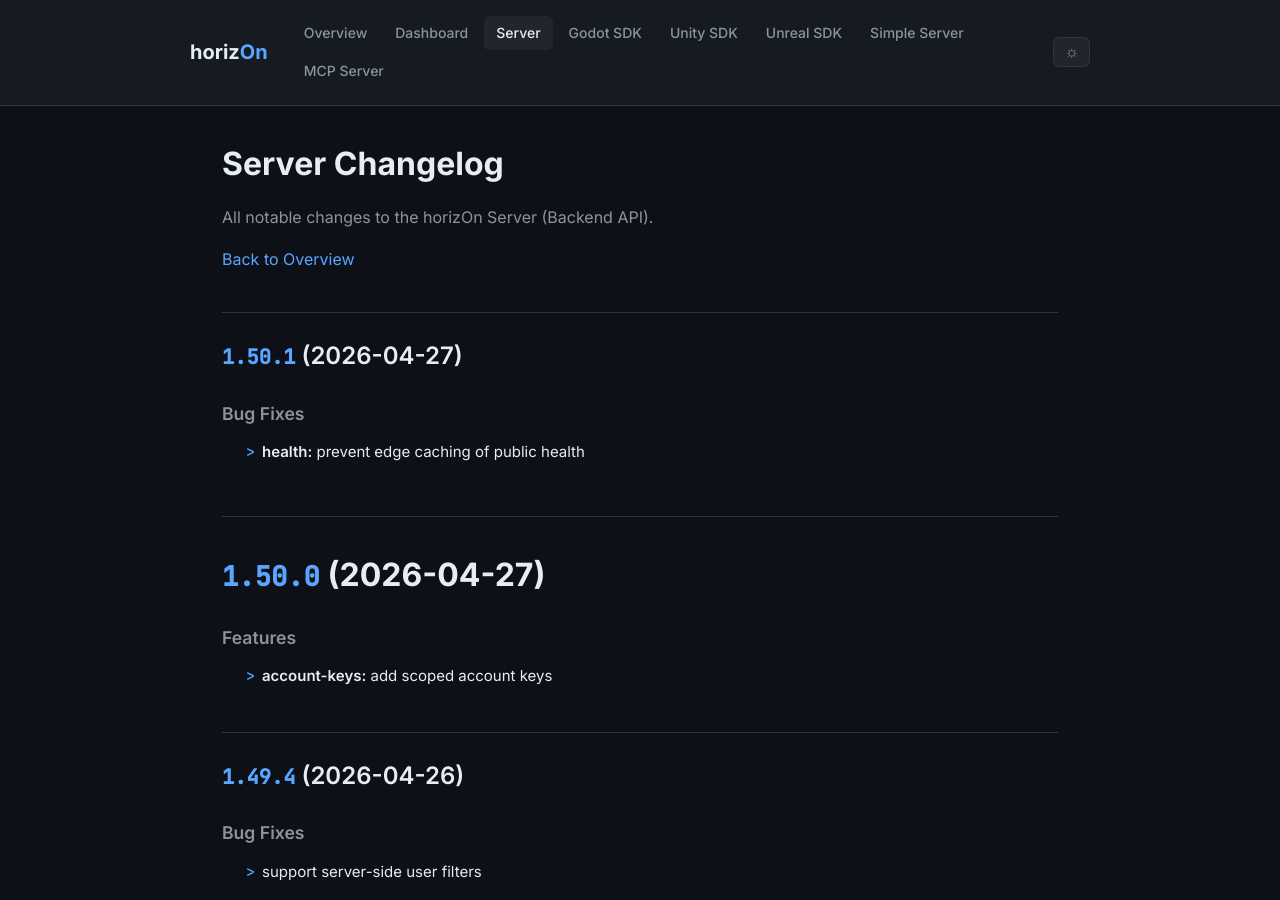
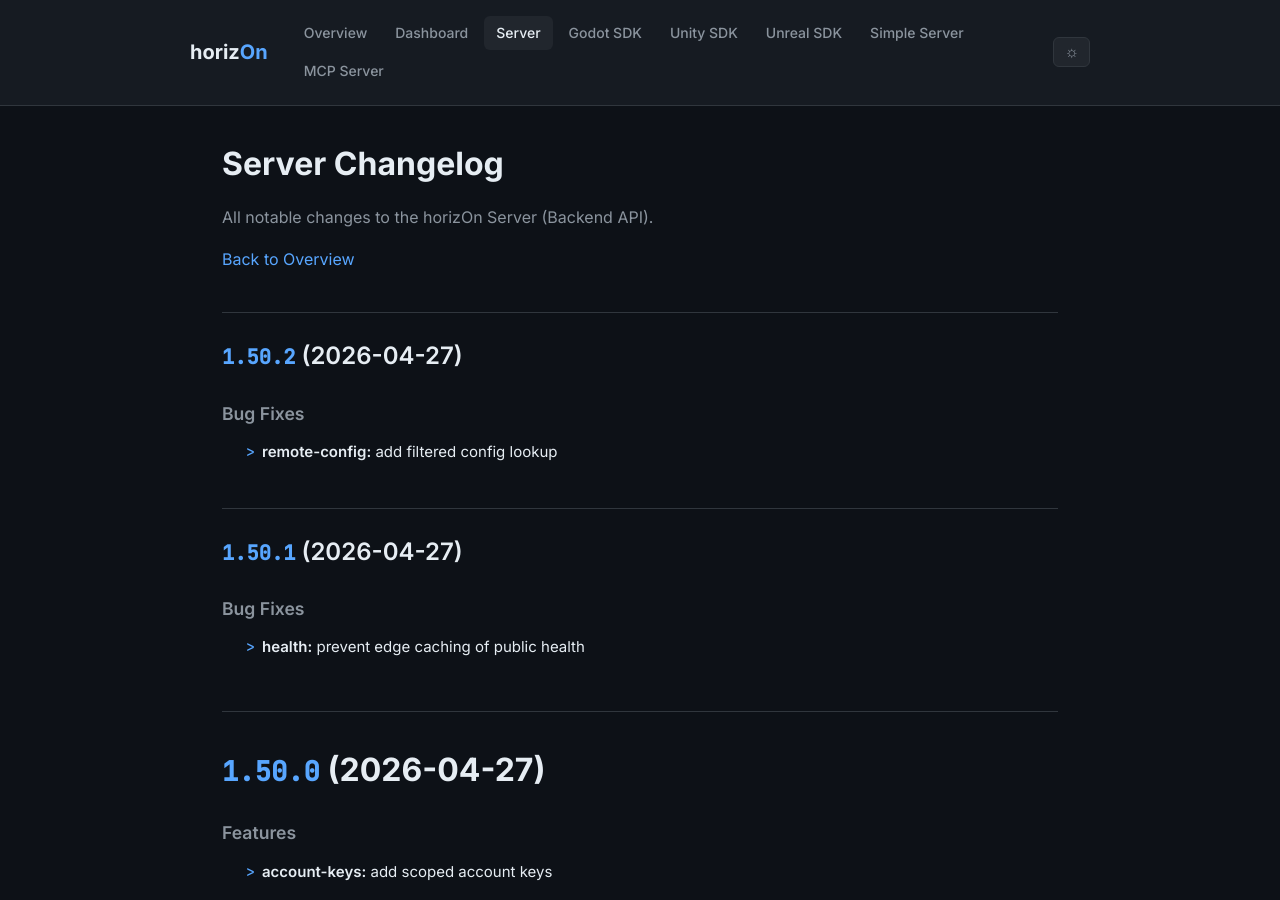
Before and after one commit to ProjectMakersDE/horizOn-Changelog, a Jekyll site: the page built from server-changelog.md, in a window 1280 px wide and 900 px high. Built offline with Jekyll 4.4.1, drawn with Linux system fonts in a browser that asks for light colours.

Commit message:
chore: sync changelogs [skip ci]

```diff
--- a/server-changelog.md
+++ b/server-changelog.md
@@ -8,6 +8,13 @@ title: Server Changelog
 All notable changes to the horizOn Server (Backend API).
 
 [Back to Overview](.)
+
+## [1.50.2](https://github.com/ProjectMakersDE/horizOn-Server/compare/v1.50.1...v1.50.2) (2026-04-27)
+
+
+### Bug Fixes
+
+* **remote-config:** add filtered config lookup ([55380a6](https://github.com/ProjectMakersDE/horizOn-Server/commit/55380a627ce1c256543be8f7ee3bb0a3763e8f66))
 
 ## [1.50.1](https://github.com/ProjectMakersDE/horizOn-Server/compare/v1.50.0...v1.50.1) (2026-04-27)
 
```
Also changed, not shown: index.md (+1 -1 lines).
